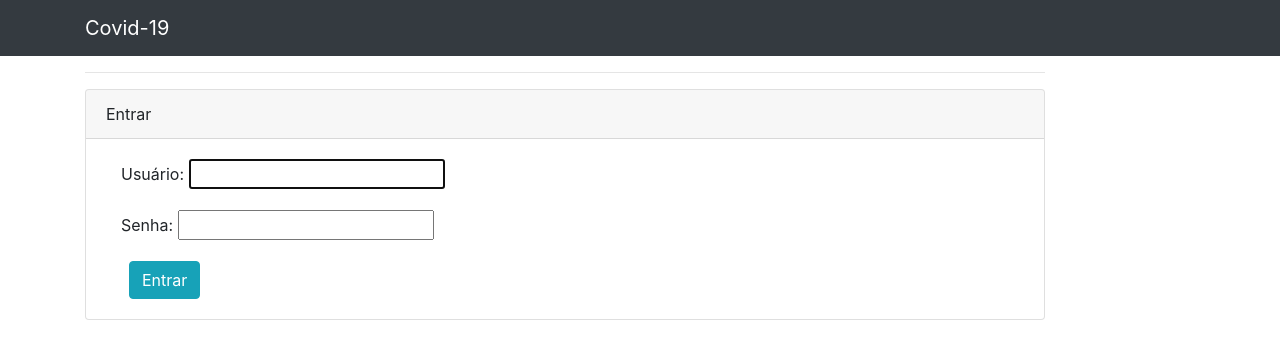
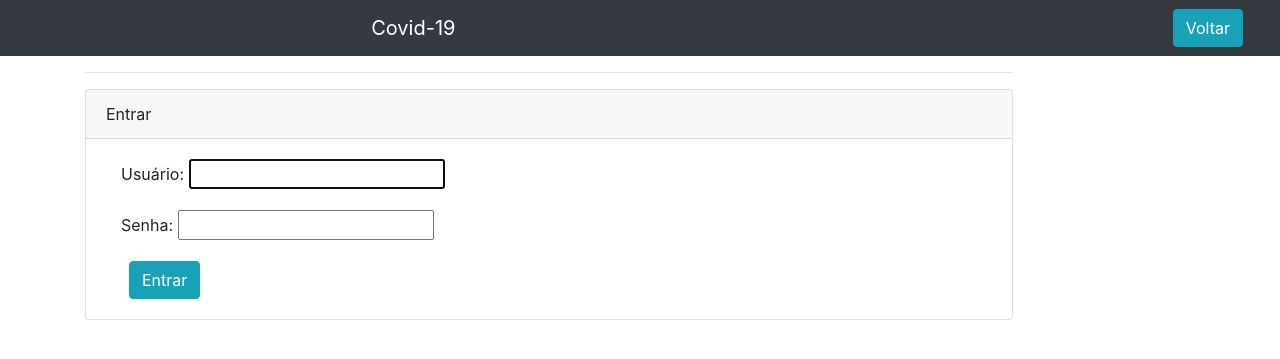
Before and after one commit to anapschuch/Covid19-Website, a Django app: page /login/ in a window 1280 px wide. Shown: the top 359 px of the page. Run offline with Django 3.2, Linux system fonts and the light colour scheme; some libraries are stand-ins or nearby versions.

Commit message:
Botão voltar cadastro e login

```diff
--- a/templates/base-clean.html
+++ b/templates/base-clean.html
@@ -3,16 +3,16 @@
   <head>
     <meta charset="utf-8">
     <meta name="viewport" content="width=device-width, initial-scale=1, shrink-to-fit=no">
-
     <link rel="stylesheet" href="https://stackpath.bootstrapcdn.com/bootstrap/4.1.3/css/bootstrap.min.css" integrity="sha384-MCw98/SFnGE8fJT3GXwEOngsV7Zt27NXFoaoApmYm81iuXoPkFOJwJ8ERdknLPMO" crossorigin="anonymous">
     <title>{% block title %}Covid-19{% endblock %}</title>
   </head>
 
   <body>
   {% block body %}
-      <nav class="navbar navbar-expand-sm navbar-dark bg-dark">
-          <div class="container">
+      <nav class="navbar navbar-expand-sm navbar-dark bg-dark" >
+          <div class="container" style="width: 60rem; margin-left: 9cm;">
               <a class="navbar-brand" href="{% url 'home' %}">Covid-19</a>
+              <a href="{% url 'home' %}" class="btn btn-info ml-2" style="margin-right: 6px;">Voltar</a>
           </div>
       </nav>
 
--- a/templates/login.html
+++ b/templates/login.html
@@ -2,8 +2,8 @@
 {% load widget_tweaks %}
 
 {% block content %}
-    <hr style="width: 60rem; margin-left: 0;">
-    <div class="card" style="width: 60rem;">
+    <hr style="width: 58rem; margin-left: 0;">
+    <div class="card" style="width: 58rem;">
         <div class="card-header">
             Entrar
         </div>
```
Also changed, not shown: templates/signup.html (+4 -4 lines).
